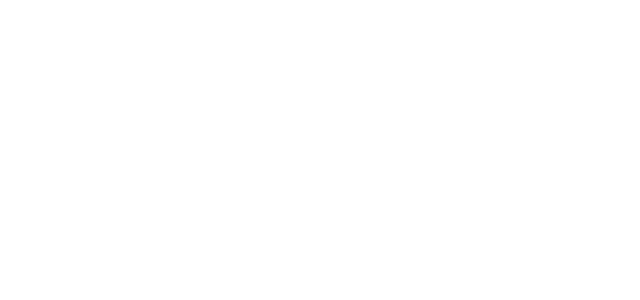
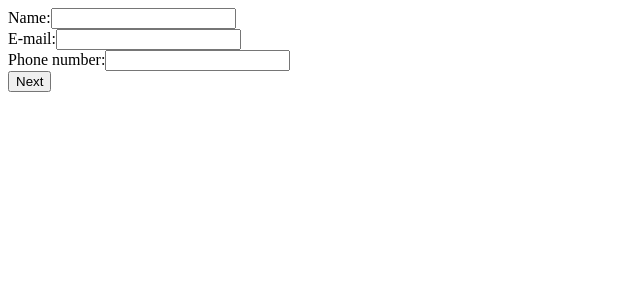
Before and after one commit to pakaimarkk-sketch/cv-application, a React (Vite) app: page / in a window 1280 px wide. Shown: the top 300 px of the page, without its empty margins (0-640 px from the left). Built offline with nearby package versions, Linux system fonts and the light colour scheme.

Commit message:
feat: state management for app

```diff
--- a/src/App.jsx
+++ b/src/App.jsx
@@ -3,6 +3,7 @@ import { useState } from "react";
 import { GeneralInfo } from "./components/GeneralInfo";
 import { EducationInfo } from "./components/EducationInfo";
 import { ExperienceInfo } from "./components/ExperienceInfo";
+import { CVPreview } from "./components/CVPreview";
 
 export function App() {
   const [currentStep, setCurrentStep] = useState(0);
@@ -17,7 +18,8 @@ export function App() {
   const [educationInfo, setEducationInfo] = useState({
     school: "",
     title: "",
-    date: "",
+    from: "",
+    until: "",
   });
 
   const [experienceInfo, setExperienceInfo] = useState({
@@ -28,5 +30,67 @@ export function App() {
     until: "",
   });
 
-  return <main></main>;
+  function handleNext() {
+    setCurrentStep((step) => step + 1);
+  }
+
+  function handlePrevious() {
+    setCurrentStep((step) => step - 1);
+  }
+
+  function handleChange(event, setter) {
+    const { name, value } = event.target;
+
+    setter((currentInfo) => ({
+      ...currentInfo,
+      [name]: value,
+    }));
+  }
+
+  function handleSave() {
+    setCurrentStep(3);
+  }
+
+  function handleEdit() {
+    setCurrentStep(0);
+  }
+
+  return (
+    <main>
+      {currentStep === 0 && (
+        <GeneralInfo
+          data={generalInfo}
+          onChange={(event) => handleChange(event, setGeneralInfo)}
+          onNext={handleNext}
+        />
+      )}
+
+      {currentStep === 1 && (
+        <EducationInfo
+          data={educationInfo}
+          onChange={(event) => handleChange(event, setEducationInfo)}
+          onPrevious={handlePrevious}
+          onNext={handleNext}
+        />
+      )}
+
+      {currentStep === 2 && (
+        <ExperienceInfo
+          data={experienceInfo}
+          onChange={(event) => handleChange(event, setExperienceInfo)}
+          onPrevious={handlePrevious}
+          onSave={handleSave}
+        />
+      )}
+
+      {currentStep === 3 && (
+        <CVPreview
+          generalInfo={generalInfo}
+          educationInfo={educationInfo}
+          experienceInfo={experienceInfo}
+          onEdit={handleEdit}
+        />
+      )}
+    </main>
+  );
 }
```
